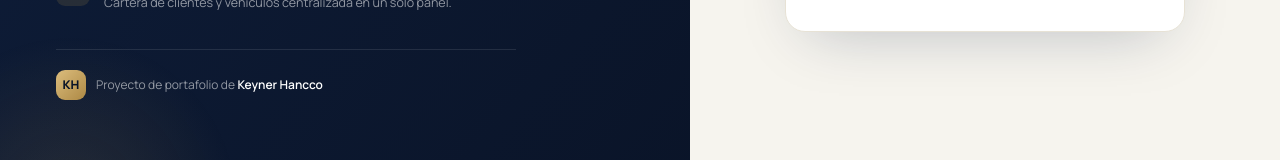
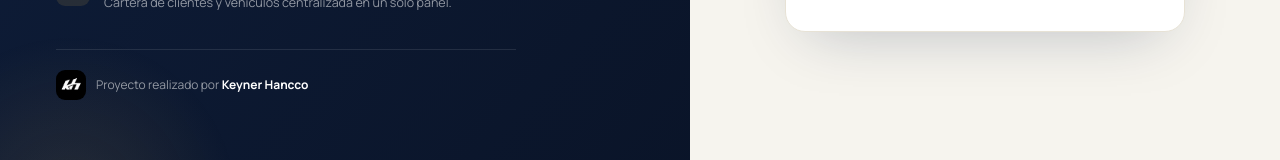
Before and after one commit to 1Kanan2/FinAutoIQ, a Next.js app: page /login in a window 1280 px wide. Shown: the part 586-746 px from the top of the page. Built offline with nearby package versions, Linux system fonts and the light colour scheme; no server answers.

Commit message:
fix: corrección de detalles de autoría en la pantalla de login previa a la aplicación web

```diff
--- a/app/login/page.tsx
+++ b/app/login/page.tsx
@@ -79,8 +79,10 @@ export default function LoginPage() {
           </div>
 
           <div className="flex items-center gap-2.5 pt-5 border-t border-white/10">
-            <div className="w-7.5 h-7.5 rounded-[9px] bg-linear-to-br from-(--gold-400) to-(--gold-600) text-(--navy-950) font-extrabold text-xs flex items-center justify-center">KH</div>
-            <p className="text-xs text-white/55 m-0">Proyecto de portafolio de <span className="text-white font-semibold">Keyner Hancco</span></p>
+            <div className="w-7.5 h-7.5 shrink-0 rounded-[9px] overflow-hidden">
+              <img src="/LogoKH.png" alt="Keyner Hancco" className="w-full h-full object-cover" />
+            </div>
+            <p className="text-xs text-white/55 m-0">Proyecto realizado por <span className="text-white font-bold">Keyner Hancco</span></p>
           </div>
         </div>
       </div>
```
